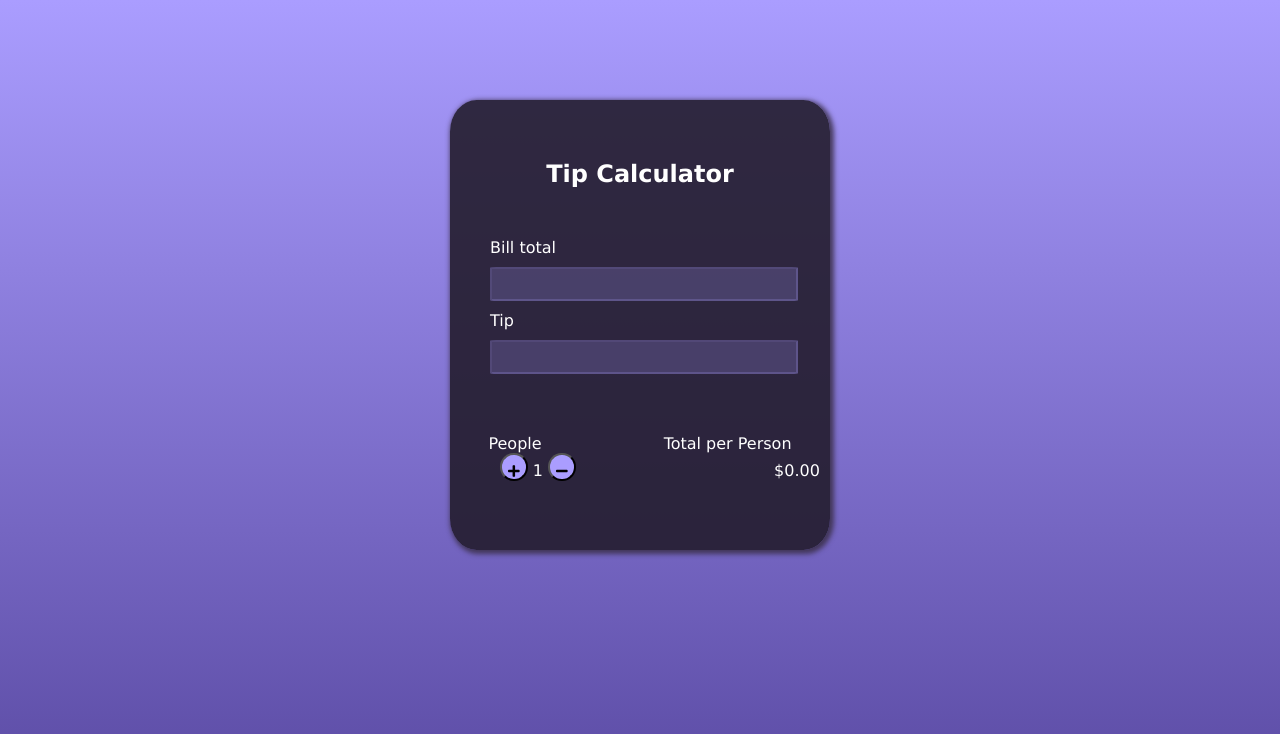
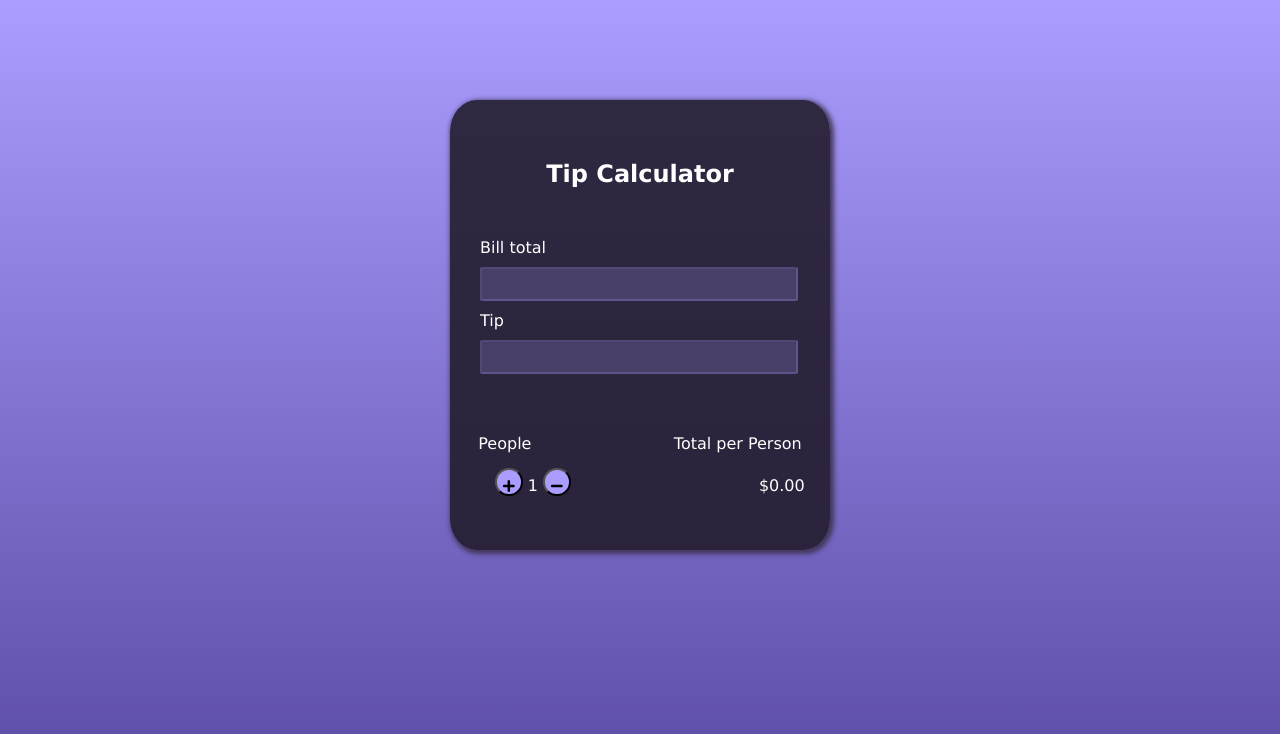
Before and after one commit to Niagara-popooooo/final-sara-shahriyary, a plain HTML site: page index.html in a window 1280 px wide. Drawn offline with Linux system fonts and the light colour scheme.

Commit message:
still not

```diff
--- a/index.html
+++ b/index.html
@@ -20,12 +20,12 @@
             <br>
             <input type="text" name="input2">
         </form>
-        <p id="ppl">People&nbsp;&nbsp;&nbsp;&nbsp;&nbsp;&nbsp;&nbsp;&nbsp;&nbsp;&nbsp;&nbsp;&nbsp;&nbsp;&nbsp;&nbsp;&nbsp;&nbsp;&nbsp;&nbsp;&nbsp;&nbsp;&nbsp;&nbsp;&nbsp;Total per Person</p>
-        <ul class="Buttoms">
-            <p><button class="back fas fa-plus"></button>
+        <p id="ppl">People&nbsp;&nbsp;&nbsp;&nbsp;&nbsp;&nbsp;&nbsp;&nbsp;&nbsp;&nbsp;&nbsp;&nbsp;&nbsp;&nbsp;&nbsp;&nbsp;&nbsp;&nbsp;&nbsp;&nbsp;&nbsp;&nbsp;&nbsp;&nbsp;&nbsp;&nbsp;&nbsp;&nbsp;Total per Person</p>
+        <ul class="money">
+            <p><button class="fas fa-plus"></button>
                 1
-            <button class="play fas fa-minus"></button>
-            &nbsp;&nbsp;&nbsp;&nbsp;&nbsp;&nbsp;&nbsp;&nbsp;&nbsp;&nbsp;&nbsp;&nbsp;&nbsp;&nbsp;&nbsp;&nbsp;&nbsp;&nbsp;&nbsp;&nbsp;&nbsp;&nbsp;&nbsp;&nbsp;&nbsp;&nbsp;&nbsp;&nbsp;&nbsp;&nbsp;&nbsp;&nbsp;&nbsp;&nbsp;&nbsp;&nbsp;&nbsp;&nbsp;$0.00</p>
+            <button class="fas fa-minus"></button>
+            &nbsp;&nbsp;&nbsp;&nbsp;&nbsp;&nbsp;&nbsp;&nbsp;&nbsp;&nbsp;&nbsp;&nbsp;&nbsp;&nbsp;&nbsp;&nbsp;&nbsp;&nbsp;&nbsp;&nbsp;&nbsp;&nbsp;&nbsp;&nbsp;&nbsp;&nbsp;&nbsp;&nbsp;&nbsp;&nbsp;&nbsp;&nbsp;&nbsp;&nbsp;&nbsp;&nbsp;$0.00</p>
         </ul>
     </div>
 </body>
--- a/style.css
+++ b/style.css
@@ -25,10 +25,10 @@ div{
 }
 form{
     text-align: left;
-    margin-left: 40px;
+    margin-left: 30px;
 }
 input{
-    width: 300px;
+    width: 310px;
     height: 28px;
     margin-top: 10px;
     margin-bottom: 10px;
@@ -41,10 +41,11 @@ input:hover{
     background-color: rgba(170, 157, 255, 0.429);
     border-color: white;
 }
-#money{
-    text-align: right;
+.money{
+    text-align: left;
     margin-right: 40px;
     margin-top: 15px;
+    margin-inline: 5px;
 }
 #ppl{
     margin-top: 50px;
@@ -54,7 +55,7 @@ button{
     border-radius: 100%;
     size: 10px;
     padding-top: 10px;
-    display: inline-block;
+    display: inline;
 }
 button:hover{
     background-color: rgb(196, 187, 252);
```
